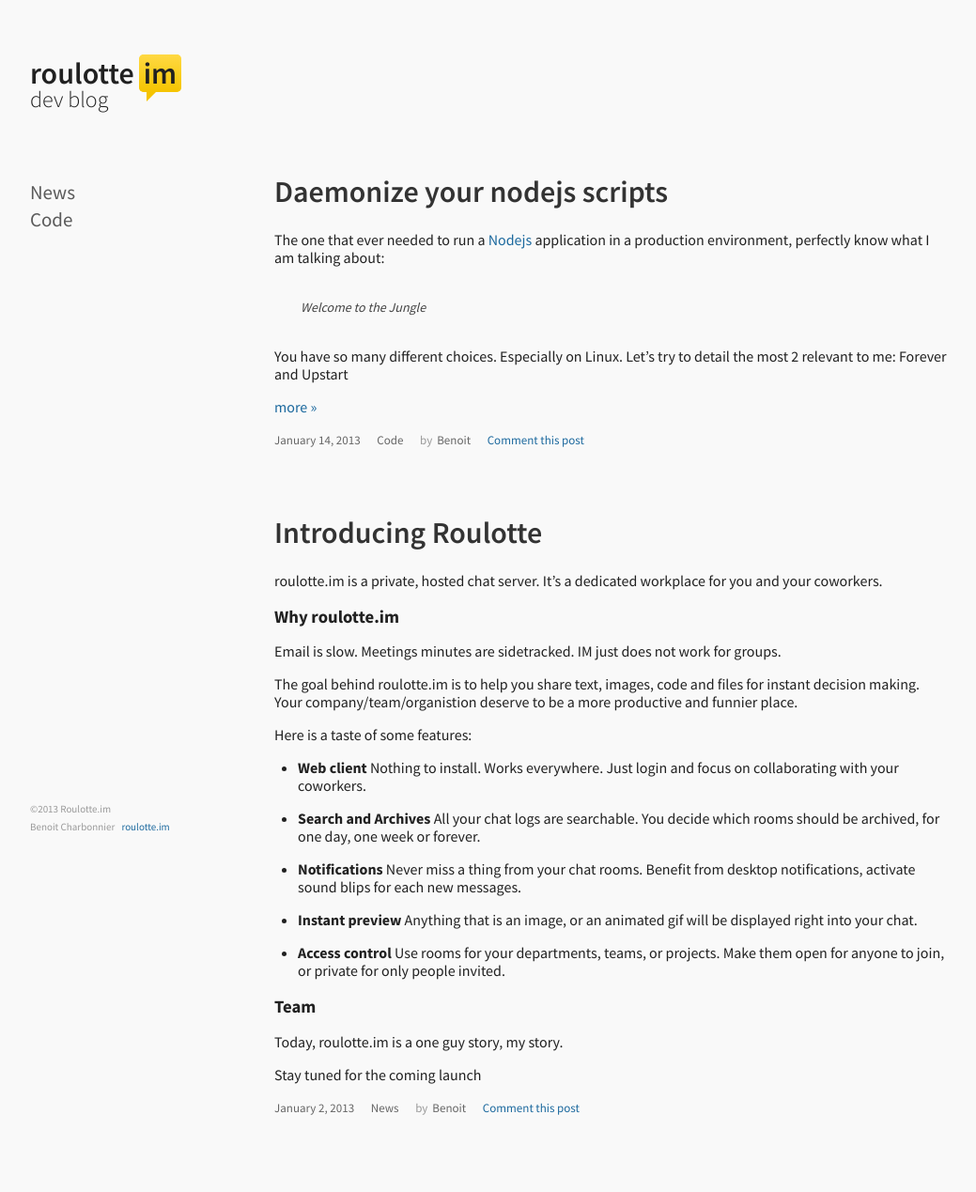
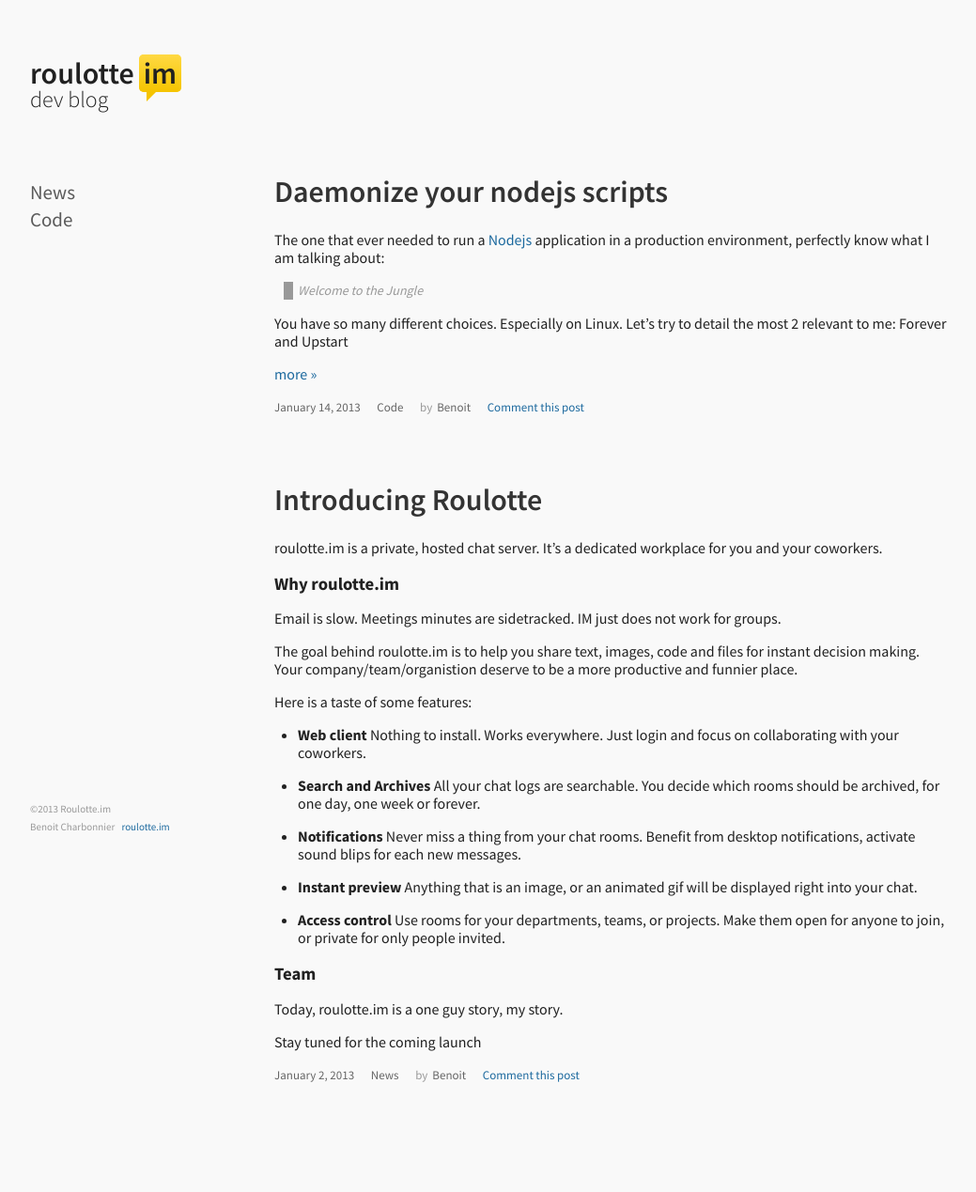
Before and after one commit to minni-im/minni-im.github.io, a Jekyll site: the page built from index.html, in a window 1280 px wide. Shown: the whole page at 94% size, without its empty margins (128-1167 px from the left). Built offline with Jekyll 4.4.1, drawn with Linux system fonts in a browser that asks for light colours; Markdown is read by kramdown in place of the engine named in the settings; comment, search, counter and statistics services are not loaded; after the commit the page ends 1234 px from its top, so only the background shows below that.

Commit message:
adjusting blockquote style

```diff
--- a/css/roulotte.css
+++ b/css/roulotte.css
@@ -438,20 +438,10 @@ article .content ul {
 .content blockquote {
     font-style: italic;
     font-size: 14px;
-    padding: .25em 1em;
-    margin: 1em 1em 0 1em;
-    color: #444;
-}
-
-.content blockquote cite:before {
-     content: '— ';
-}
-.content blockquote cite {
-    display: block;
-    margin-top: .5em;
-    text-align: right;
-    color: #111;
-    font-style: normal;
+    padding: 0 5px;
+    margin: 10px;
+    color: #999;
+    border-left: 10px solid #999;
 }
 
 article footer {
```
